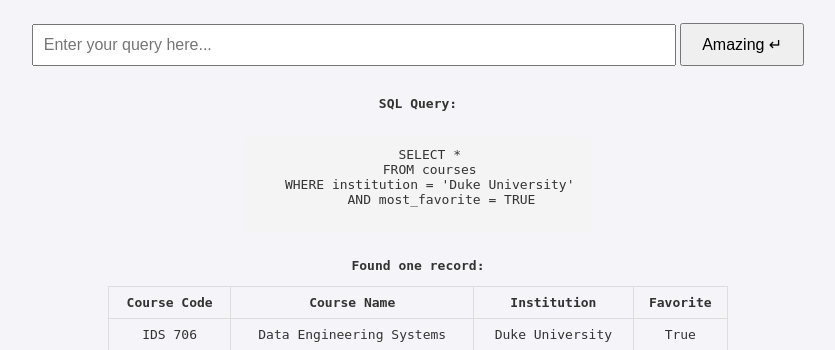
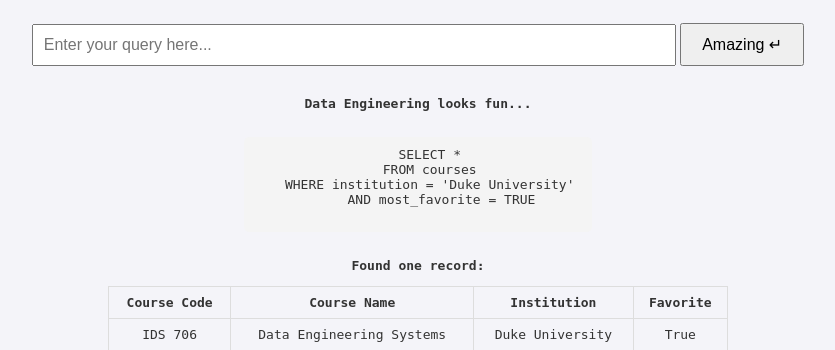
Before and after one commit to nogibjj/AirSense_FinalProjDE, a Flask app: page / in a window 1280 px wide. Shown: the part 228-578 px from the top of the page, without its empty margins (222-1057 px from the left). Run offline with Flask 3, Linux system fonts and the light colour scheme; parts of the project's set-up code (start-up, migrations or seed data) failed here and were passed over.

Commit message:
Update chat button label and modify home page SQL query display

```diff
--- a/services/gateway/templates/chat.html
+++ b/services/gateway/templates/chat.html
@@ -21,7 +21,7 @@
 
         <div id="input-container" style="display: flex; padding: 10px;">
             <input type="text" id="message-input" placeholder="Type your message..." style="flex: 1; padding: 10px; border: 1px solid #ddd; border-radius: 5px; font-size: 16px;">
-            <button id="send-button" style="background-color: #4CAF50; color: white; border: none; padding: 10px 20px; cursor: pointer; border-radius: 5px; font-size: 16px; margin-left: 10px;">Send</button>
+            <button id="send-button" style="background-color: #4CAF50; color: white; border: none; padding: 10px 20px; cursor: pointer; border-radius: 5px; font-size: 16px; margin-left: 10px;">Send  ↵</button>
         </div>
     </div>
 
--- a/services/gateway/templates/home.html
+++ b/services/gateway/templates/home.html
@@ -23,7 +23,7 @@
         <!-- Results will be displayed here -->
     </div>
     <div class="query-result" style="margin-top:20px; text-align:center; font-family:monospace;">
-        <p><strong>SQL Query:</strong></p>
+        <p><strong>Data Engineering looks fun...</strong></p>
         <pre style="background-color:#f4f4f4; padding:10px; border-radius:5px; display:inline-block;">
     SELECT *
     FROM courses
```
